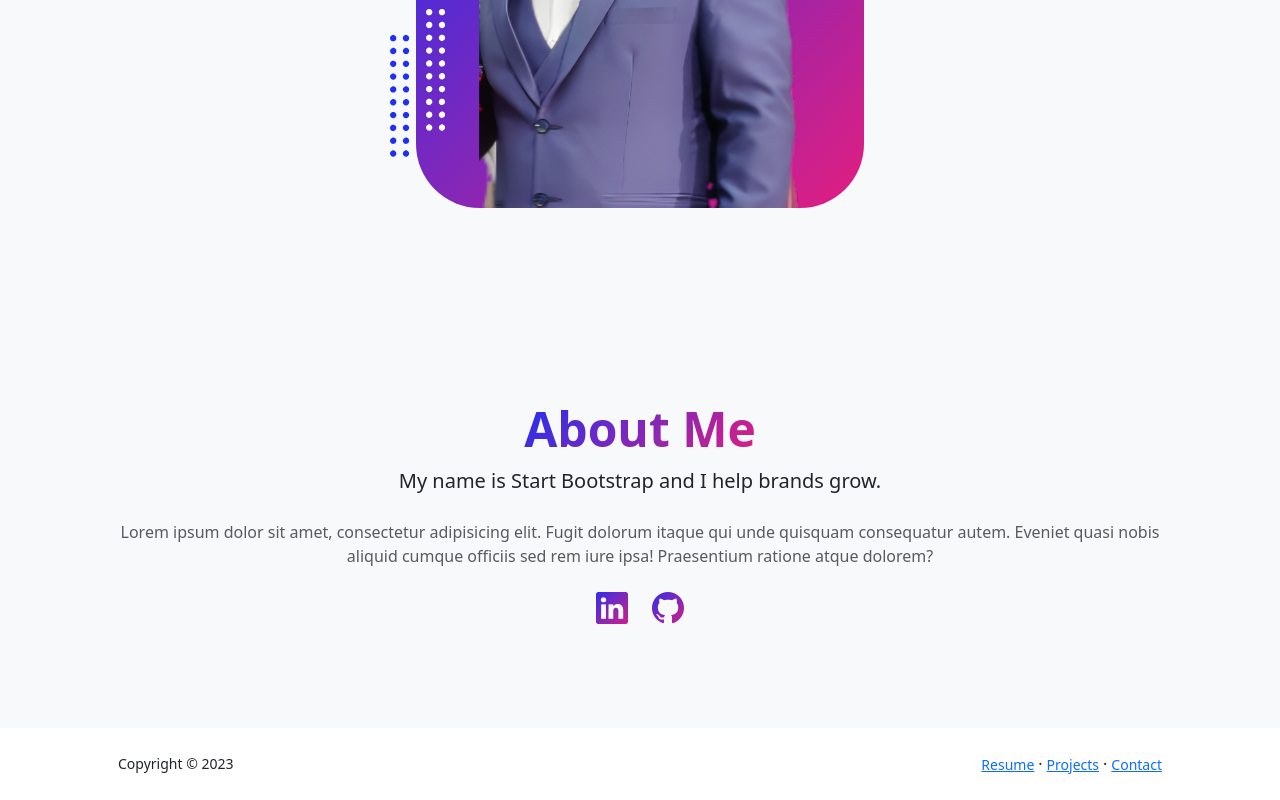
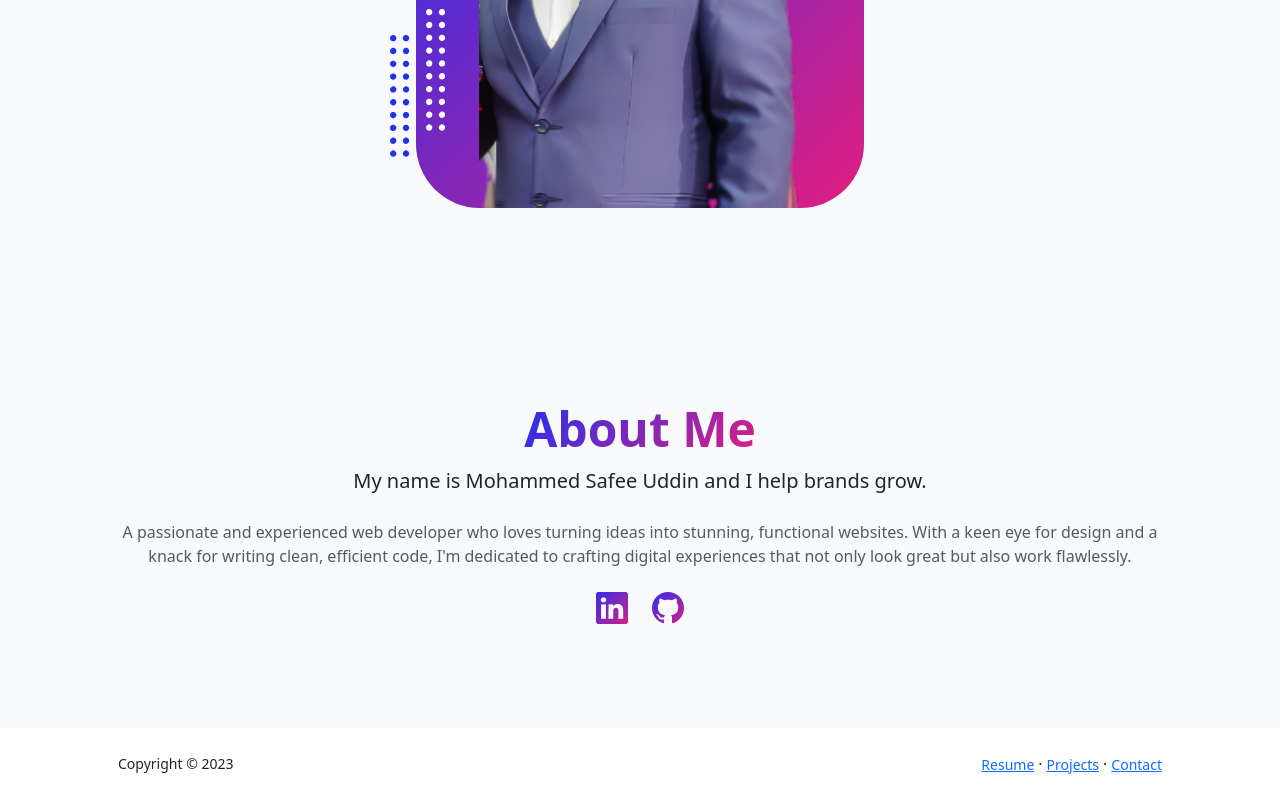
Before and after one commit to mdsafeeuddin/msafee, an Angular app: page / in a window 1280 px wide. Shown: the part 761-1561 px from the top of the page. Built offline with nearby package versions, Linux system fonts and the light colour scheme.

Commit message:
build home page content.

```diff
--- a/src/app/pages/home/home.component.html
+++ b/src/app/pages/home/home.component.html
@@ -316,10 +316,8 @@
       <div class="col-xxl-8">
         <div class="text-center my-5">
           <h2 class="display-5 fw-bolder"><span class="text-gradient d-inline">About Me</span></h2>
-          <p class="lead fw-light mb-4">My name is Start Bootstrap and I help brands grow.</p>
-          <p class="text-muted">Lorem ipsum dolor sit amet, consectetur adipisicing elit. Fugit dolorum itaque qui
-            unde quisquam consequatur autem. Eveniet quasi nobis aliquid cumque officiis sed rem iure ipsa!
-            Praesentium ratione atque dolorem?</p>
+          <p class="lead fw-light mb-4">My name is Mohammed Safee Uddin and I help brands grow.</p>
+          <p class="text-muted">A passionate and experienced web developer who loves turning ideas into stunning, functional websites. With a keen eye for design and a knack for writing clean, efficient code, I'm dedicated to crafting digital experiences that not only look great but also work flawlessly.</p>
           <div class="d-flex justify-content-center fs-2 gap-4">
             <a class="text-gradient" href="https://www.linkedin.com/in/mdsafeeuddin/"><i class="bi bi-linkedin"></i></a>
             <a class="text-gradient" href="https://github.com/mdsafeeuddin"><i class="bi bi-github"></i></a>
```
Also changed, not shown: 3 other files (tests, documents, lock files or other folders).
